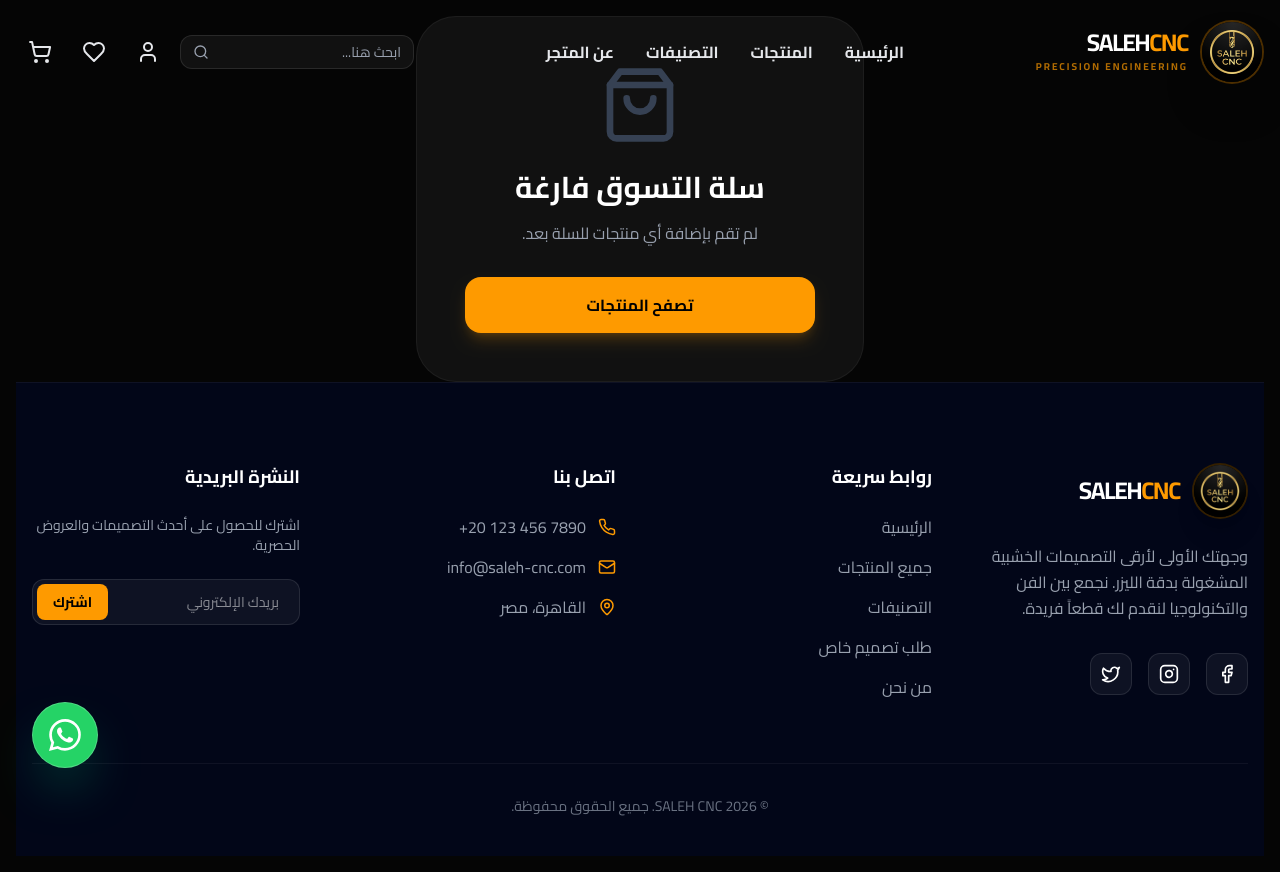
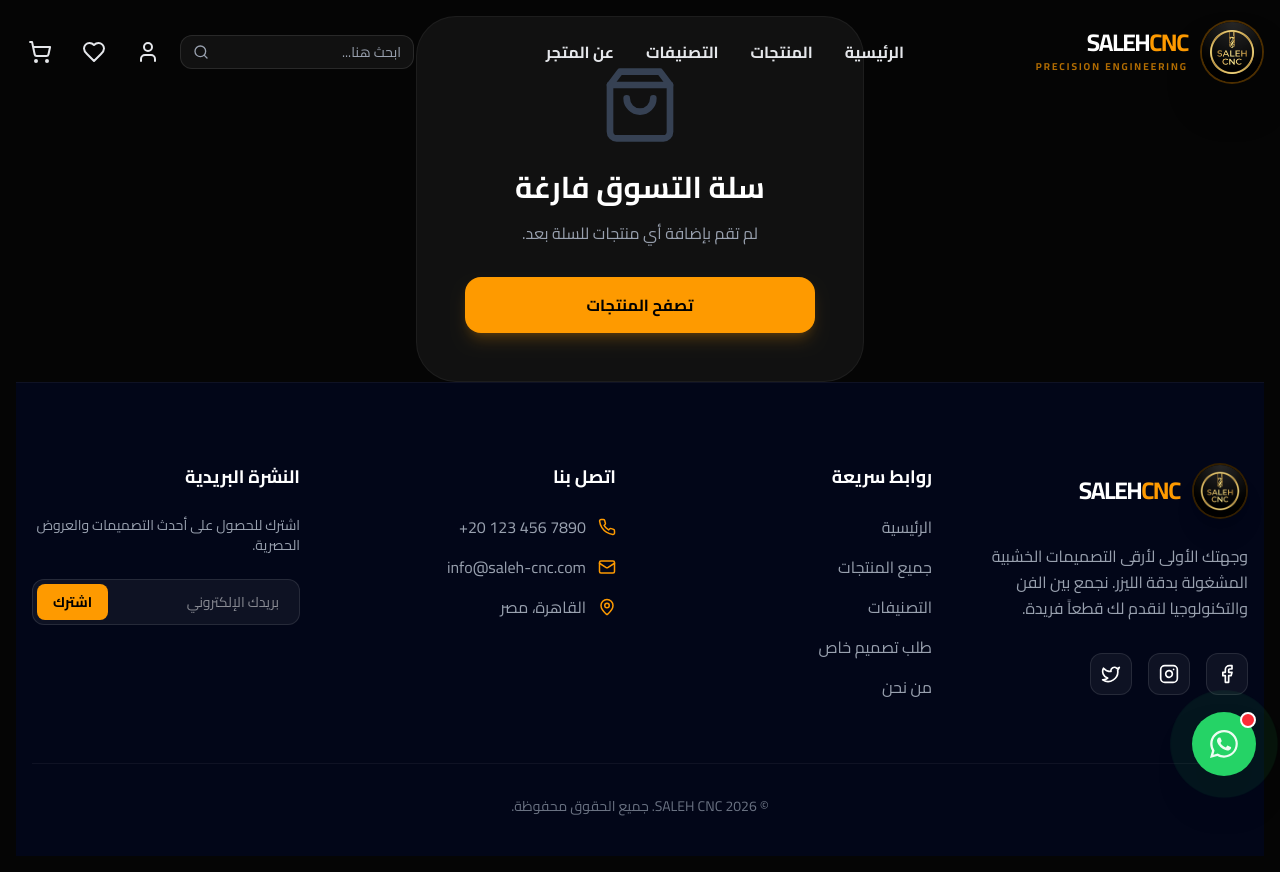
Before and after one commit to Ahmed-Abdelnasser-Ibrahim/saleh-cnc, a Next.js app: page /checkout in a window 1280 px wide. Built offline with nearby package versions, Linux system fonts and the light colour scheme.

Commit message:
feat: implement admin email notifications and customer whatsapp alert

```diff
--- a/package.json
+++ b/package.json
@@ -17,6 +17,7 @@
     "mongoose": "^9.5.0",
     "next": "^16.2.4",
     "next-sitemap": "^4.2.3",
+    "nodemailer": "^8.0.6",
     "react": "^18.3.1",
     "react-dom": "^18.3.1",
     "sharp": "^0.34.5",
@@ -29,6 +30,7 @@
     "@eslint/js": "^9.39.4",
     "@tailwindcss/postcss": "^4",
     "@types/node": "^20.17.0",
+    "@types/nodemailer": "^8.0.0",
     "@types/react": "^18.3.12",
     "@types/react-dom": "^18.3.1",
     "eslint": "^9.39.4",
--- /dev/null
+++ b/scratch/test-notification.js
@@ -0,0 +1,31 @@
+
+async function testOrder() {
+  const orderData = {
+    customerName: "زبون تجريبي (Antigravity)",
+    phone: "01234567890",
+    governorate: "القاهرة",
+    city: "مدينة نصر",
+    address: "شارع التجربة - أوردر اختبار",
+    items: [
+      { id: "test-1", name: "لوحة خشبية ليزر", price: 250, quantity: 1 },
+      { id: "test-2", name: "ساعة حائط مودرن", price: 450, quantity: 2 }
+    ],
+    totalPrice: 1150,
+    paymentMethod: "cash_on_delivery"
+  };
+
+  try {
+    const response = await fetch('http://localhost:3000/api/orders', {
+      method: 'POST',
+      headers: { 'Content-Type': 'application/json' },
+      body: JSON.stringify(orderData)
+    });
+
+    const result = await response.json();
+    console.log("Test Order Result:", result);
+  } catch (error) {
+    console.error("Test Order Failed:", error);
+  }
+}
+
+testOrder();
--- a/src/app/api/orders/route.ts
+++ b/src/app/api/orders/route.ts
@@ -54,6 +54,21 @@ export async function POST(request: Request) {
       status: status,
       paymentStatus: paymentStatus
     });
+
+    // 3. Send notification to admin (Background)
+    try {
+      const { sendOrderNotificationToAdmin } = await import("@/lib/notifications");
+      sendOrderNotificationToAdmin({
+        orderId: newOrder._id.toString(),
+        customerName: orderData.customerName,
+        totalPrice: orderData.totalPrice,
+        items: orderData.items,
+        phone: orderData.phone,
+        address: `${orderData.governorate}, ${orderData.city}, ${orderData.address}`,
+      });
+    } catch (error) {
+      console.error("Notification Error:", error);
+    }
 
     return NextResponse.json({
       success: true,
--- a/src/app/checkout/page.tsx
+++ b/src/app/checkout/page.tsx
@@ -185,6 +185,16 @@ export default function CheckoutPage() {
               </p>
            </div>
 
+           <div className="flex flex-col gap-4">
+              <a
+                href={`https://wa.me/201068256479?text=${encodeURIComponent(`السلام عليكم، لقد قمت بإتمام طلب جديد برقم (#${orderSuccess.id.slice(-6).toUpperCase()}) باسم ${formData.customer}. يرجى تأكيد الطلب.`)}`}
+                target="_blank"
+                rel="noopener noreferrer"
+                className="w-full bg-[#25D366] hover:bg-[#20ba5a] text-white px-8 py-5 rounded-2xl font-black transition-all shadow-xl shadow-green-500/20 flex items-center justify-center gap-3 text-lg"
+              >
+                <MessageSquare size={24} /> أبلغنا على الواتساب لتأكيد طلبك فوراً
+              </a>
+
               <div className="grid sm:grid-cols-2 gap-4">
                 <button
                   onClick={() => router.push("/")}
@@ -193,12 +203,14 @@ export default function CheckoutPage() {
                   <Home size={22} /> العودة للتسوق
                 </button>
                 <a
-               href={`https://wa.me/${PAYMENT_CONFIG.whatsappNumber}`}
+                  href={`https://wa.me/201068256479`}
                   target="_blank"
+                  rel="noopener noreferrer"
                   className="bg-white/5 hover:bg-white/10 text-white px-8 py-5 rounded-2xl font-black transition-all border border-white/10 flex items-center justify-center gap-3"
                 >
-               <MessageSquare size={22} className="text-emerald-500" /> مساعدة فنية؟
+                  <Smartphone size={22} className="text-emerald-500" /> مساعدة فنية؟
                 </a>
+              </div>
             </div>
         </motion.div>
         <Footer />
--- a/src/components/UI/FloatingWhatsApp.tsx
+++ b/src/components/UI/FloatingWhatsApp.tsx
@@ -3,30 +3,42 @@
 import React from "react";
 import { motion } from "framer-motion";
 
-// Real WhatsApp SVG
-const WhatsAppLogo = () => (
-    <svg width="28" height="28" viewBox="0 0 24 24" fill="currentColor" className="sm:w-8 sm:h-8">
-        <path d="M17.472 14.382c-.297-.149-1.758-.867-2.03-.967-.273-.099-.471-.148-.67.15-.197.297-.767.966-.94 1.164-.173.199-.347.223-.644.075-.297-.15-1.255-.463-2.39-1.475-.883-.788-1.48-1.761-1.653-2.059-.173-.297-.018-.458.13-.606.134-.133.298-.347.446-.52.149-.174.198-.298.298-.497.099-.198.05-.371-.025-.52-.075-.149-.669-1.612-.916-2.207-.242-.579-.487-.5-.669-.51-.173-.008-.371-.01-.57-.01-.198 0-.52.074-.792.372-.272.297-1.04 1.016-1.04 2.479 0 1.462 1.065 2.875 1.213 3.074.149.198 2.096 3.2 5.077 4.487.709.306 1.262.489 1.694.625.712.227 1.36.195 1.871.118.571-.085 1.758-.719 2.006-1.413.248-.694.248-1.289.173-1.413-.074-.124-.272-.198-.57-.347m-5.421 7.403h-.004a9.87 9.87 0 01-5.031-1.378l-.361-.214-3.741.982.998-3.648-.235-.374a9.86 9.86 0 01-1.51-5.26c.001-5.45 4.436-9.884 9.888-9.884 2.64 0 5.122 1.03 6.988 2.898a9.825 9.825 0 012.893 6.994c-.003 5.45-4.437 9.884-9.885 9.884m8.413-18.297A11.815 11.815 0 0012.05 0C5.495 0 .16 5.335.157 11.892c0 2.096.547 4.142 1.588 5.945L0 24l6.335-1.662c1.72.937 3.659 1.431 5.63 1.432h.005c6.554 0 11.89-5.335 11.893-11.893a11.821 11.821 0 00-3.48-8.413z"/>
-    </svg>
-)
+const WhatsAppIcon = () => (
+  <svg
+    viewBox="0 0 24 24"
+    width="28"
+    height="28"
+    fill="currentColor"
+  >
+    <path d="M17.472 14.382c-.297-.149-1.758-.867-2.03-.967-.273-.099-.471-.148-.67.15-.197.297-.767.966-.94 1.164-.173.199-.347.223-.644.075-.297-.15-1.255-.463-2.39-1.475-.883-.788-1.48-1.761-1.653-2.059-.173-.297-.018-.458.13-.606.134-.133.298-.347.446-.52.149-.174.198-.298.298-.497.099-.198.05-.371-.025-.52-.075-.148-.67-1.611-.918-2.206-.242-.579-.487-.5-.67-.51-.172-.01-.37-.01-.567-.01-.198 0-.52.074-.792.372-.272.297-1.04 1.016-1.04 2.479 0 1.462 1.067 2.875 1.215 3.074.149.198 2.096 3.2 5.077 4.487.709.306 1.262.489 1.694.625.712.227 1.36.195 1.871.118.571-.085 1.758-.719 2.006-1.413.248-.694.248-1.289.173-1.413-.074-.124-.272-.198-.57-.347m-5.421 7.403h-.004a9.87 9.87 0 01-5.031-1.378l-.361-.214-3.741.982.998-3.648-.235-.374a9.86 9.86 0 01-1.51-5.26c.001-5.45 4.436-9.884 9.888-9.884 2.64 0 5.122 1.03 6.988 2.898a9.825 9.825 0 012.893 6.994c-.003 5.45-4.437 9.884-9.885 9.884m8.413-18.297A11.815 11.815 0 0012.05 0C5.495 0 .16 5.335.157 11.892c0 2.096.547 4.142 1.588 5.945L0 24l6.335-1.662c1.72.937 3.659 1.432 5.631 1.433h.005c6.554 0 11.89-5.335 11.893-11.893a11.821 11.821 0 00-3.48-8.413z" />
+  </svg>
+);
 
 export default function FloatingWhatsApp() {
-  const handleClick = () => {
-    window.open("https://wa.me/201068256479", "_blank");
-  };
+  const phoneNumber = "201068256479"; // رقم الواتساب الحقيقي لـ صالح CNC
+  const message = encodeURIComponent("السلام عليكم، كنت محتاج استفسر عن بعض المنتجات من موقع صالح CNC");
+  const whatsappUrl = `https://wa.me/${phoneNumber}?text=${message}`;
 
   return (
-    <motion.button
+    <motion.a
+      href={whatsappUrl}
+      target="_blank"
+      rel="noopener noreferrer"
       initial={{ scale: 0, opacity: 0 }}
       animate={{ scale: 1, opacity: 1 }}
       whileHover={{ scale: 1.1 }}
       whileTap={{ scale: 0.9 }}
-      onClick={handleClick}
-      className="fixed bottom-4 left-4 sm:bottom-8 sm:left-8 z-[100] bg-[#25D366] text-white p-3 sm:p-4 rounded-full shadow-2xl shadow-emerald-500/40 border border-white/20 flex items-center justify-center transition-all"
-      title="تواصل معنا عبر واتساب"
+      className="fixed bottom-6 right-6 z-[100] flex items-center justify-center w-16 h-16 bg-[#25D366] text-white rounded-full shadow-2xl cursor-pointer hover:bg-[#20ba5a] transition-colors focus:outline-none focus:ring-4 focus:ring-green-500/50"
+      aria-label="تواصل معنا عبر واتساب"
     >
-      <WhatsAppLogo />
+      {/* Pulse Effect */}
+      <span className="absolute inset-0 rounded-full bg-[#25D366] animate-ping opacity-25" />
 
-    </motion.button>
+      {/* Icon */}
+      <WhatsAppIcon />
+
+      {/* Notification Dot */}
+      <span className="absolute top-0 right-0 w-4 h-4 bg-red-500 border-2 border-white rounded-full" />
+    </motion.a>
   );
 }
--- /dev/null
+++ b/src/lib/notifications.ts
@@ -0,0 +1,55 @@
+import nodemailer from "nodemailer";
+
+interface OrderNotificationData {
+  orderId: string;
+  customerName: string;
+  totalPrice: number;
+  items: any[];
+  phone: string;
+  address: string;
+}
+
+export async function sendOrderNotificationToAdmin(data: OrderNotificationData) {
+  // إعداد وسيلة الإرسال (SMTP)
+  // ملاحظة: يجب إعداد هذه المتغيرات في ملف .env
+  const transporter = nodemailer.createTransport({
+    service: "gmail",
+    auth: {
+      user: process.env.EMAIL_USER,
+      pass: process.env.EMAIL_PASS,
+    },
+  });
+
+  const itemsHtml = data.items
+    .map(
+      (item) => `<li>${item.name} (الكمية: ${item.quantity}) - ${item.price * item.quantity} ج.م</li>`
+    )
+    .join("");
+
+  const mailOptions = {
+    from: `"Saleh CNC System" <${process.env.EMAIL_USER}>`,
+    to: process.env.ADMIN_EMAIL || process.env.EMAIL_USER,
+    subject: `🔔 أوردر جديد وصل! (#${data.orderId.slice(-6)})`,
+    html: `
+      <div style="direction: rtl; font-family: cairo, sans-serif; border: 2px solid #fbbf24; padding: 20px; border-radius: 10px;">
+        <h2 style="color: #fbbf24;">فيه أوردر جديد وصل يا صالح! 🚀</h2>
+        <p><strong>العميل:</strong> ${data.customerName}</p>
+        <p><strong>رقم الموبايل:</strong> ${data.phone}</p>
+        <p><strong>العنوان:</strong> ${data.address}</p>
+        <hr />
+        <h3>المنتجات:</h3>
+        <ul>${itemsHtml}</ul>
+        <p><strong>إجمالي المبلغ:</strong> ${data.totalPrice} ج.م</p>
+        <hr />
+        <a href="https://saleh-cnc.com/admin" style="background: #fbbf24; color: black; padding: 10px 20px; text-decoration: none; border-radius: 5px; font-weight: bold;">فتح لوحة التحكم</a>
+      </div>
+    `,
+  };
+
+  try {
+    await transporter.sendMail(mailOptions);
+    console.log("Admin notification email sent successfully");
+  } catch (error) {
+    console.error("Failed to send admin notification email:", error);
+  }
+}
```
Also changed, not shown: 1 other file (tests, documents, lock files or other folders). Lines whose indentation alone changed are shown as unchanged.
